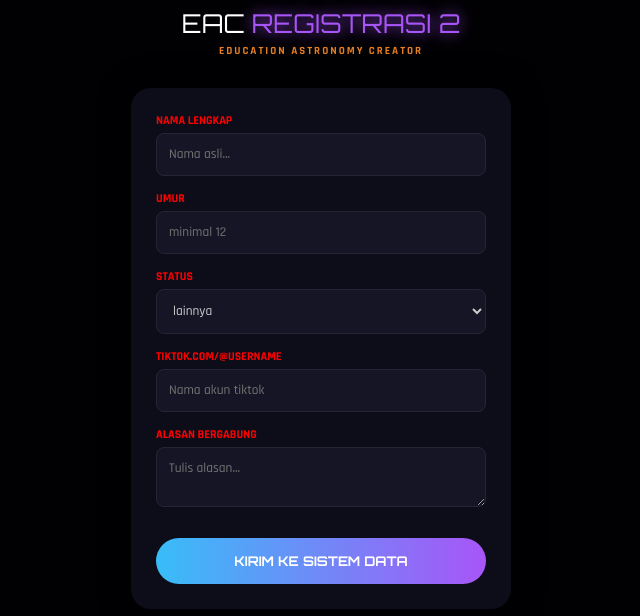
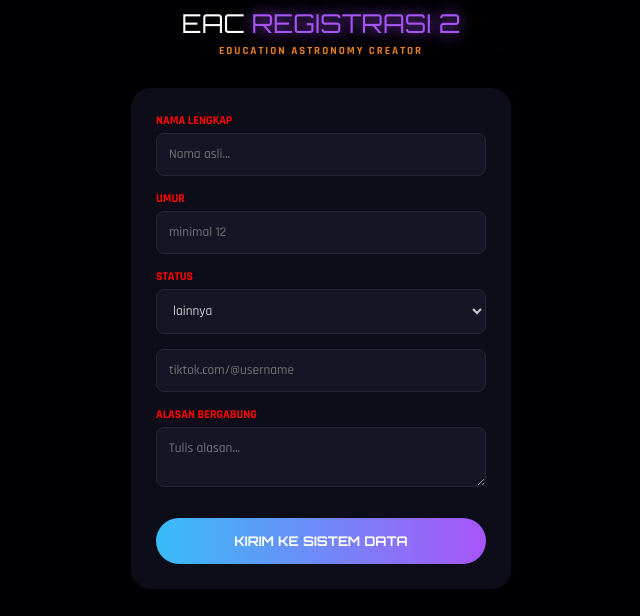
Before and after one commit to XZEERH/REGISTRASI-EAC2, a plain HTML site: page index.html in a window 1280 px wide. Shown: the part 183-799 px from the top of the page, without its empty margins (319-959 px from the left). Drawn offline with nearby package versions, Linux system fonts and the light colour scheme; no server answers.

Commit message:
Update index.html

```diff
--- a/index.html
+++ b/index.html
@@ -87,7 +87,7 @@
                 <option>lainnya</option><option>Pelajar</option><option>Mahasiswa</option><option>Umum</option>
             </select>
         </div>
-        <div class="field"><label>Tiktok.com/@username</label><input type="text" id="in-tiktok" placeholder="Nama akun tiktok"></div>
+        <div class="field"><Nama akun Tiktok</label><input type="text" id="in-tiktok" placeholder="tiktok.com/@username"></div>
         <div class="field"><label>Alasan Bergabung</label><textarea id="in-alasan" rows="2" placeholder="Tulis alasan..."></textarea></div>
 
         <button class="btn-generate" onclick="generateIDCard()">KIRIM KE SISTEM DATA</button>
```
